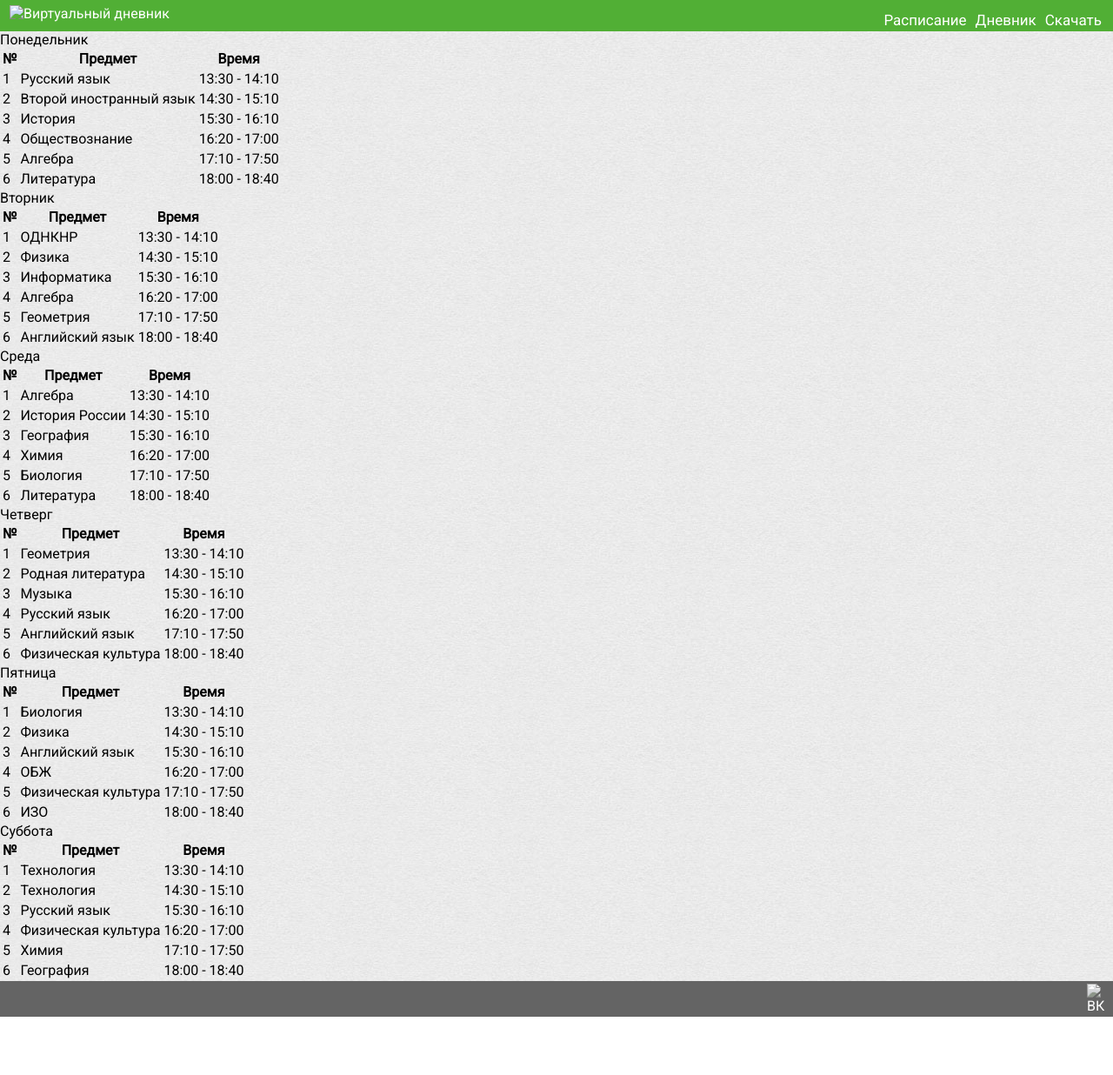
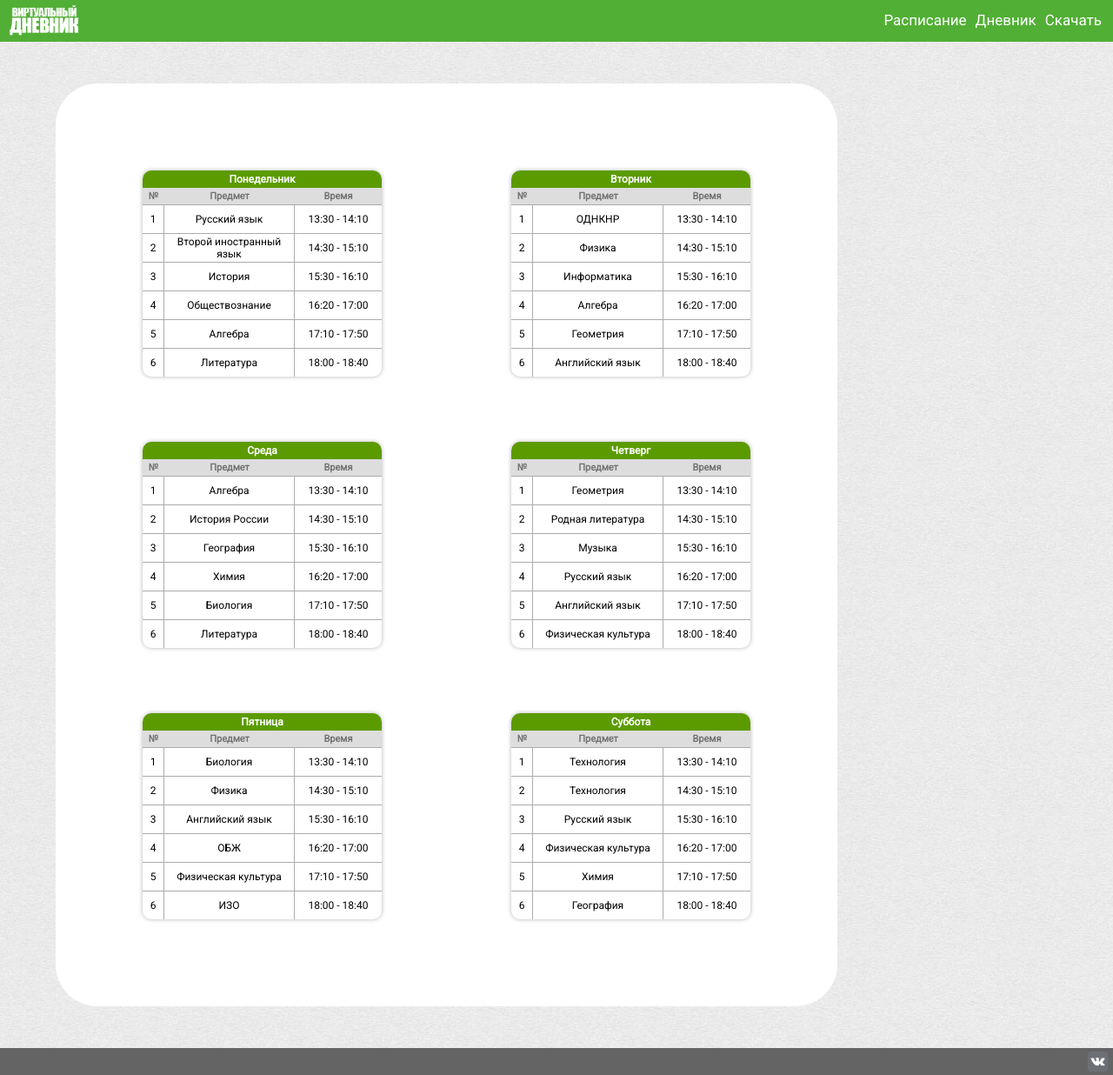
Before and after one commit to keinsize/viewtest, a plain HTML site: page index.html in a window 1280 px wide. Shown: the whole page at 87% size. Before the commit the page ends 1169 px from the top, so only its background shows below. Drawn offline with Linux system fonts and the light colour scheme; files that its build step writes are made by us from their sources; files whose address does not match are found by name.

Commit message:
Update index.html

```diff
--- a/index.html
+++ b/index.html
@@ -5,17 +5,17 @@
     <meta http-equiv="X-UA-Compatible" content="IE=edge">
     <meta name="viewport" content="width=device-width, initial-scale=1.0">
     <title>Расписание :: Виртуальный дневник</title>
-    <link rel="stylesheet" href="../css/style.css">
-    <link rel="stylesheet" href="../css/lessons-style.css">
-    <link rel="shortcut icon" href="../img/favicon.ico" type="image/x-icon">
+    <link rel="stylesheet" href="style.css">
+    <link rel="stylesheet" href="lessons-style.css">
+    <link rel="shortcut icon" href="favicon.ico" type="image/x-icon">
 </head>
 <body>
     <header>
         <a href="../">
-            <img class="logo-name" src="../img/logo.png" alt="Виртуальный дневник">
+            <img class="logo-name" src="logo.png" alt="Виртуальный дневник">
         </a>
-        <a class="menu-button" href="../download">Скачать</a>
-        <a class="menu-button" href="../diary">Дневник</a>
+        <a class="menu-button" href="404.html">Скачать</a>
+        <a class="menu-button" href="404.html">Дневник</a>
         <a class="menu-button" href="">Расписание</a>
     </header>
     <div class="body">
@@ -294,9 +294,9 @@
     </div>
     <footer>
         <a href="https://vk.com/keinsize777">
-            <img class="vk" src="../img/vk.png" alt="ВК">
+            <img class="vk" src="vk.png" alt="ВК">
         </a>
     </footer>
-    <script src="../javascript/i1ndex.js"></script>
+
 </body>
 </html>
```
